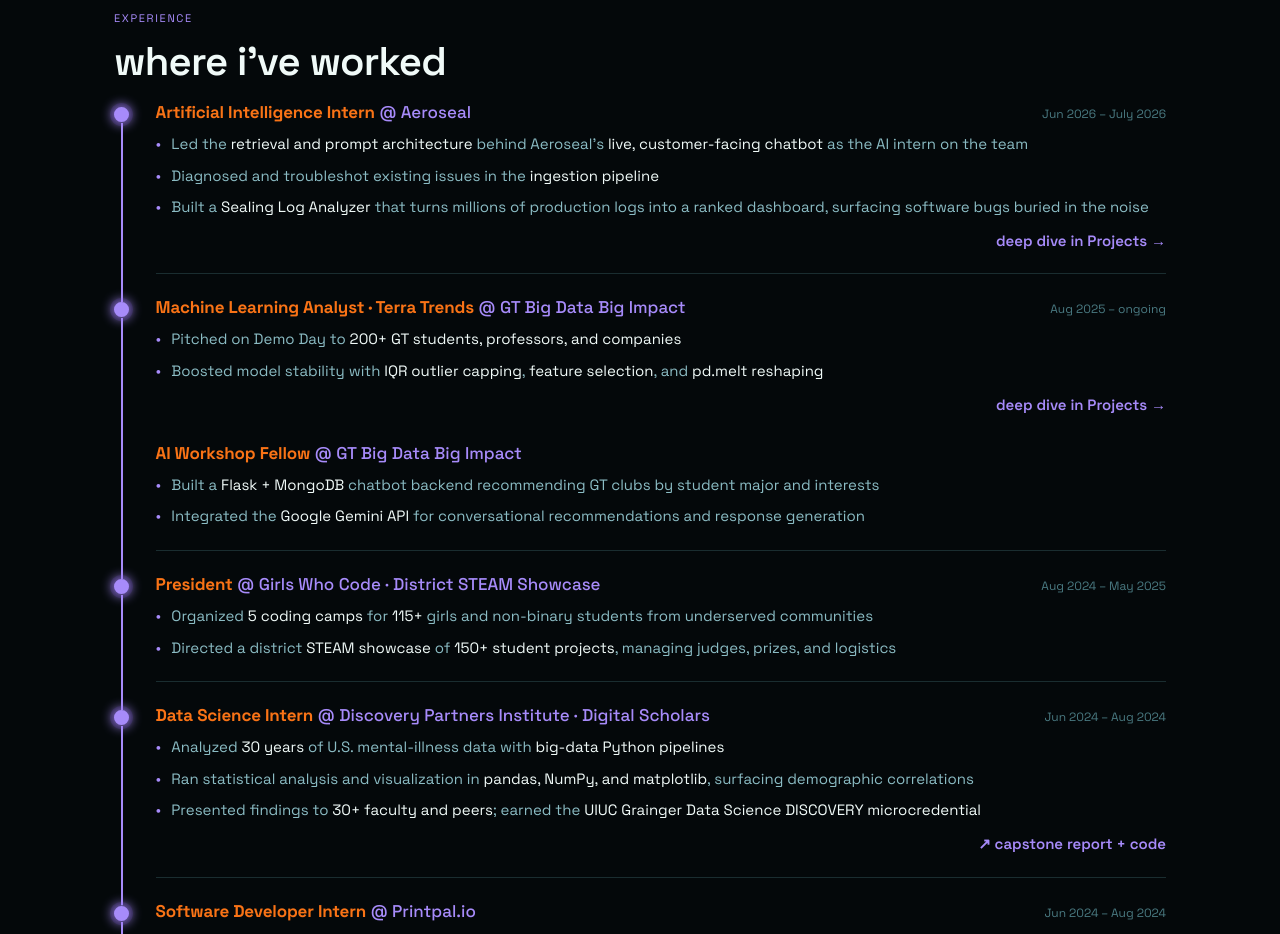
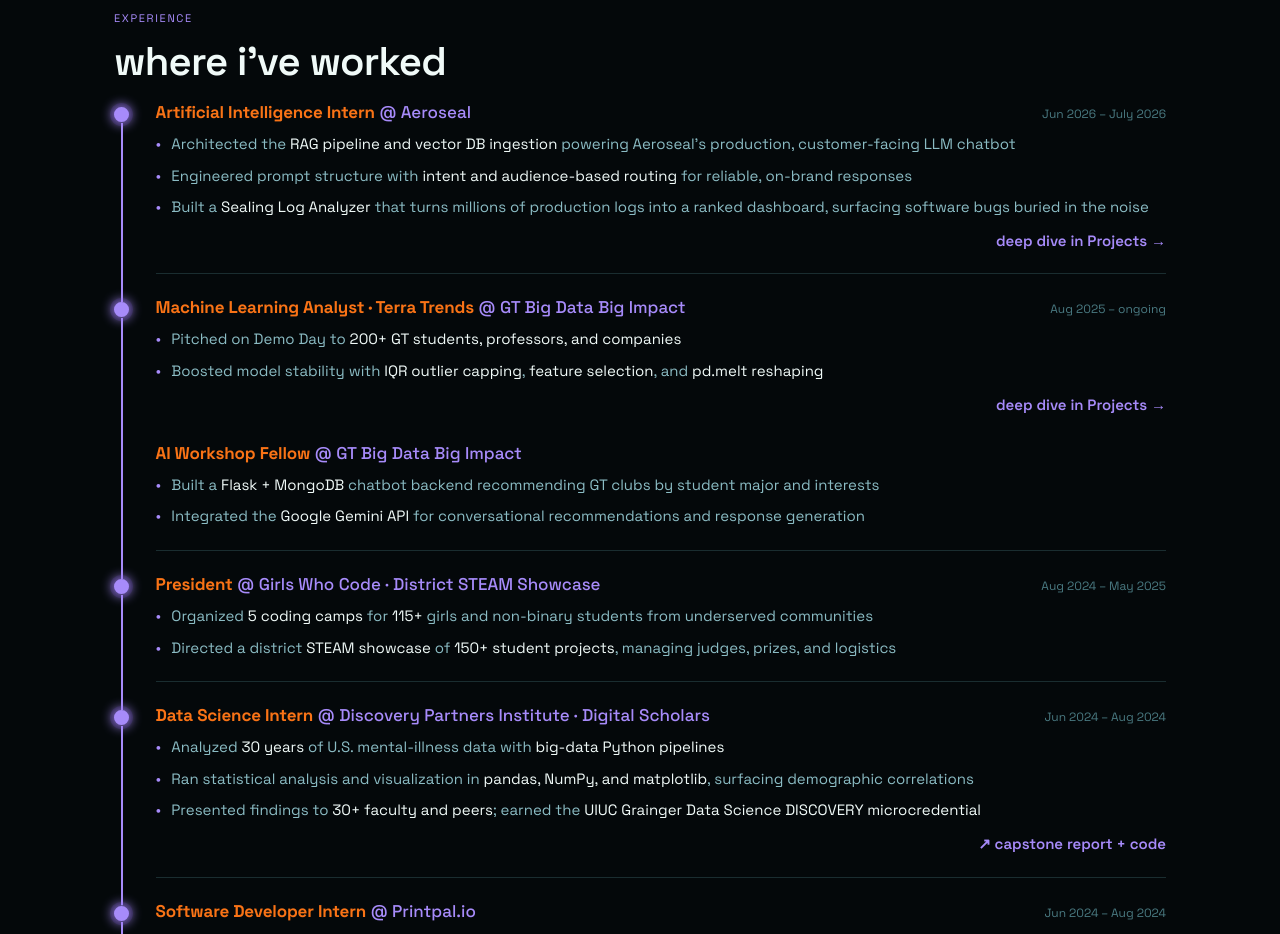
Before and after one commit to Aishi25/PersonalPortfolio, a Next.js app: page / in a window 1280 px wide. Shown: the part 3340-4274 px from the top of the page. Built offline with nearby package versions, Linux system fonts and the light colour scheme.

Commit message:
Rewrite Aeroseal experience bullets
Sharper one-liners: RAG + vector DB ingestion, and prompt engineering
with intent/audience routing

```diff
--- a/components/Experience.tsx
+++ b/components/Experience.tsx
@@ -35,8 +35,8 @@ const COMPANIES: Company[] = [
         role: "Artificial Intelligence Intern",
         date: "Jun 2026 – July 2026",
         bullets: [
-          "Led the **retrieval and prompt architecture** behind Aeroseal's **live, customer-facing chatbot** as the AI intern on the team",
-          "Diagnosed and troubleshot existing issues in the **ingestion pipeline**",
+          "Architected the **RAG pipeline and vector DB ingestion** powering Aeroseal's production, customer-facing LLM chatbot",
+          "Engineered prompt structure with **intent and audience-based routing** for reliable, on-brand responses",
           "Built a **Sealing Log Analyzer** that turns millions of production logs into a ranked dashboard, surfacing software bugs buried in the noise",
         ],
         slug: "aeroseal-chatbot",
```
